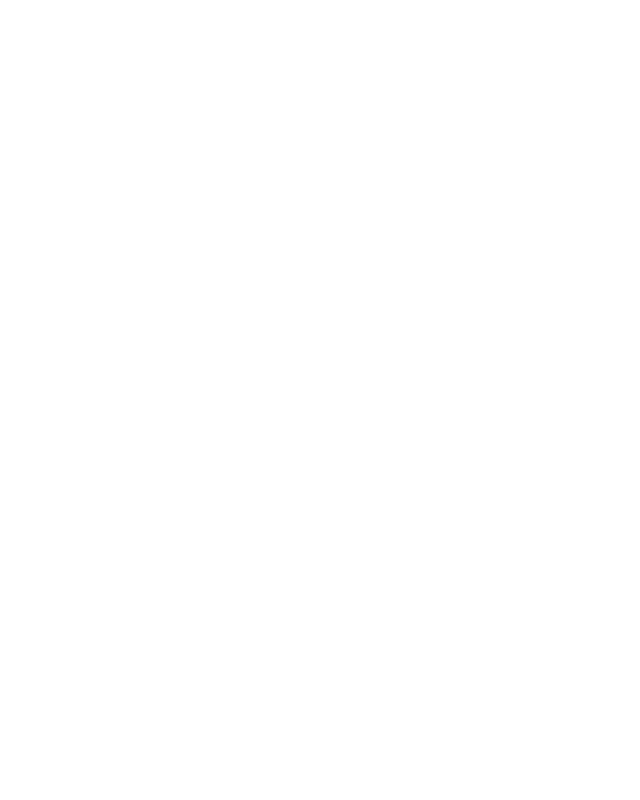
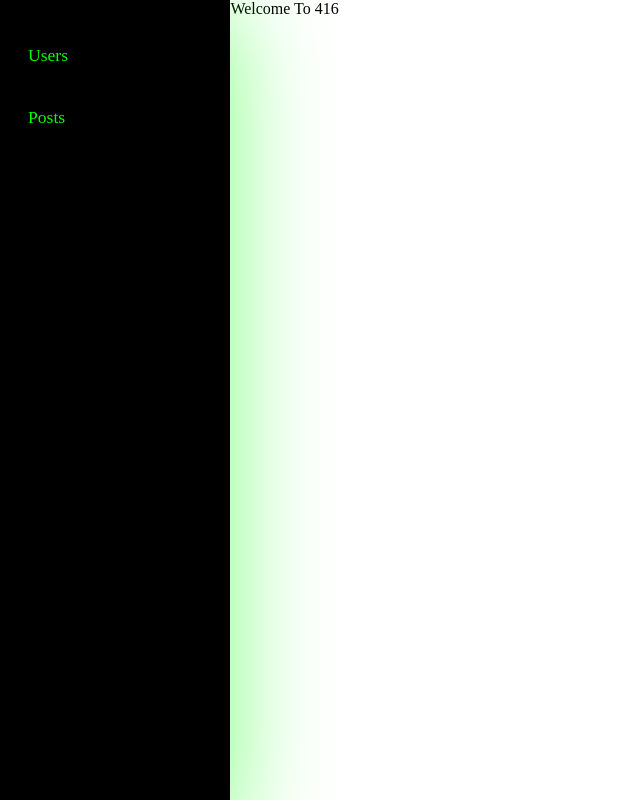
Before and after one commit to ashokhruzbek/api_routes, a React (Vite) app: page / in a window 1280 px wide. Shown: the whole page, without its empty margins (0-640 px from the left). Built offline with nearby package versions, Linux system fonts and the light colour scheme.

Commit message:
some updates

```diff
--- a/src/App.css
+++ b/src/App.css
@@ -0,0 +1,52 @@
+*{
+  padding: 0;
+  margin: 0;
+
+}
+
+
+/* Umumiy sidebar dizayni */
+.sidebar {
+  width: 18%;
+  height: 100vh;
+  background-color: black; /* dark blue */
+  padding-top: 2rem;
+  display: flex;
+  flex-direction: column;
+  gap: 1rem;
+  box-shadow: 2px 0 5px rgba(0, 0, 0, 0.1);
+  position: fixed;
+  box-shadow: 0px 10px 100px rgba(0, 255, 0, 0.5);
+
+}
+
+/* Har bir link uchun dizayn */
+.sidebar a {
+  color: #00ff00;
+  text-decoration: none;
+  font-size: 1.1rem;
+  padding: 0.8rem 1.5rem;
+  transition: all 0.2s ease-in-out;
+  border-left: 4px solid transparent;
+}
+
+/* Hover effekti */
+.sidebar a:hover {
+  background-color: #3ff81a98; /* slightly lighter blue */
+  color: #ffffff;
+  border-left: 4px solid #00FF00; /* blue indicator */
+}
+
+/* Active link */
+.sidebar .active-link {
+  background-color: #00FF00 ; /* darker blue */
+  color: black;
+  font-weight: bold;
+  border-left: 4px solid white;
+}
+.main {
+  margin-left: 18%;
+  /* background: #000; */
+  height: 100vh;
+  /* padding: 20px; */
+}
--- a/src/App.jsx
+++ b/src/App.jsx
@@ -1,12 +1,35 @@
 
+import { BrowserRouter, Route, Routes } from 'react-router-dom'
 import './App.css'
+import SideBar from './components/SideBar'
+import NotFound from './Pages/NotFound'
+import Home from './Pages/Home'
+import Comments from './Pages/Comments'
+import Posts from './Pages/Posts'
+import Todos from './Pages/Todos'
+import Users from './Pages/Users'
+import Navbar from './components/Navbar'
 
 function App() {
   return (
-      <div>
 
+    <BrowserRouter>
+
+      <SideBar />
+      {/* <Navbar/> */}
+      <div className="main">
+        <Routes>
+          <Route path='/' element={<Home />} />
+          <Route path='/users' element={<Users />} />
+          <Route path='/comments' element={<Comments />} />
+          <Route path='/posts' element={<Posts />} />
+          <Route path='/todos' element={<Todos />} />
+          <Route path='*' element={<NotFound />} />
+        </Routes>
       </div>
-      )
+
+    </BrowserRouter>
+  )
 }
 
 export default App
--- /dev/null
+++ b/src/Pages/Home.jsx
@@ -0,0 +1,9 @@
+import React from 'react'
+
+function Home() {
+  return (
+    <div>Welcome To 416</div>
+  )
+}
+
+export default Home
--- a/src/Pages/NotFound.jsx
+++ b/src/Pages/NotFound.jsx
@@ -1,4 +1,5 @@
 import React, { useEffect, useRef } from "react";
+import { Link } from "react-router-dom";
 
 function NotFound() {
     const canvasRef = useRef(null);
@@ -76,21 +77,11 @@
             >
                 <h1 style={{ fontSize: "8rem" }}>404</h1>
                 <p style={{ fontSize: "2rem" }}>You seem to be lost in the matrix.</p>
-          <a
-            href="/"
-            style={{
-              color: "#00ff00",
-              textDecoration: "none",
-              border: "2px solid #00ff00",
-              padding: "1rem 2rem",
-              borderRadius: "5px",
-              fontSize: "1.5rem",
+                <Link to='/' style={{
+                    color: "#00ff00", textDecoration: "none", border: "2px solid #00ff00", padding: "1rem 2rem", borderRadius: "5px", fontSize: "1.5rem",
                     display: "inline-block",
                     marginTop: "1rem",
-            }}
-          >
-            Return Home
-          </a>
+                }}> Return Home </Link>
             </div>
         </div>
     );
--- a/src/Pages/Users.jsx
+++ b/src/Pages/Users.jsx
@@ -1,9 +1,25 @@
-import React from 'react'
+import React, { useEffect, useState } from "react";
+import axios from "axios";
 
 function Users() {
-  return (
-    <div>Users</div>
-  )
+  const [users, setUsers] = useState(null);
+
+  useEffect(() => {
+    axios
+      .get(`https://jsonplaceholder.typicode.com/users`)
+      .then((res) => {
+        setUsers(res.data);
+      })
+      .catch((err) => {
+        console.log(err);
+      });
+  }, []);
+
+  return <div>
+    {users?.map(user => {
+      return <h3>{user.name}</h3>
+    })}
+  </div>;
 }
 
-export default Users
+export default Users;
--- /dev/null
+++ b/src/components/Navbar.css
@@ -0,0 +1,65 @@
+/* body {
+    font-family: 'Courier New', Courier, monospace;
+    margin: 0;
+    padding: 0;
+    background-color: black;
+    color: limegreen;
+    text-align: center;
+  }
+
+  .navbar {
+    position: fixed;
+    top: 0;
+    left: 0;
+    width: 100%;
+    background: rgba(0, 0, 0, 0.9);
+    padding: 15px 0;
+    box-shadow: 0px 2px 5px rgba(0, 255, 0, 0.5);
+    z-index: -1;
+  }
+
+  .navbar ul {
+    list-style: none;
+    display: flex;
+    justify-content: center;
+    gap: 20px;
+    padding: 0;
+    margin: 0;
+  }
+
+  .navbar ul li a {
+    position: relative;
+    font-size: 20px;
+    color: limegreen;
+    text-decoration: none;
+    text-transform: uppercase;
+    font-weight: bold;
+    display: inline-block;
+    transition: color 0.3s ease;
+  }
+
+  .glitch::before,
+  .glitch::after {
+    content: attr(data-text);
+    position: absolute;
+    left: 0;
+    width: 100%;
+    overflow: hidden;
+    color: limegreen;
+    background: black;
+  }
+
+  .glitch::before {
+    top: -2px;
+    left: -2px;
+    text-shadow: -2px 0 red;
+    clip: rect(0, 0, 0, 0);
+  }
+
+  .glitch::after {
+    top: 2px;
+    left: 2px;
+    text-shadow: 2px 0 blue;
+    clip: rect(0, 0, 0, 0);
+  }
+   */
--- /dev/null
+++ b/src/components/Navbar.jsx
@@ -0,0 +1,45 @@
+import React, { useEffect } from "react";
+import "./Navbar.css";
+import gsap from "gsap";
+
+const Navbar = () => {
+  useEffect(() => {
+    const menuItems = document.querySelectorAll(".glitch");
+
+    menuItems.forEach(item => {
+      item.addEventListener("mouseenter", () => {
+        gsap.to(item, {
+          keyframes: [
+            { x: -2, y: 2, duration: 0.1 },
+            { x: 2, y: -2, duration: 0.1 },
+            { x: -2, y: 2, duration: 0.1 },
+            { x: 0, y: 0, duration: 0.1 }
+          ],
+          repeat: 2,
+          yoyo: true,
+          ease: "power2.out"
+        });
+      });
+    });
+
+    // To clean up event listeners
+    return () => {
+      menuItems.forEach(item => {
+        item.removeEventListener("mouseenter", () => {});
+      });
+    };
+  }, []);
+
+  return (
+    <nav className="navbar">
+      <ul>
+        <li><a href="#" className="glitch" data-text="Home">Home</a></li>
+        <li><a href="#" className="glitch" data-text="About">About</a></li>
+        <li><a href="#" className="glitch" data-text="Services">Services</a></li>
+        <li><a href="#" className="glitch" data-text="Contact">Contact</a></li>
+      </ul>
+    </nav>
+  );
+};
+
+export default Navbar;
--- a/src/components/SideBar.jsx
+++ b/src/components/SideBar.jsx
@@ -1,9 +1,23 @@
-import React from 'react'
+import React from "react";
+import { NavLink } from "react-router-dom";
 
-function SideBar() {
+function Sidebar() {
   return (
-    <div>SideBar</div>
-  )
+    <div className="sidebar">
+      <NavLink
+        className={({ isActive }) => (isActive ? "active-link" : "")}
+        to="/users"
+      >
+        Users
+      </NavLink>
+      <NavLink
+        className={({ isActive }) => (isActive ? "active-link" : "")}
+        to="/posts"
+      >
+        Posts
+      </NavLink>
+    </div>
+  );
 }
 
-export default SideBar
+export default Sidebar;
```
Lines whose indentation alone changed are shown as unchanged.
